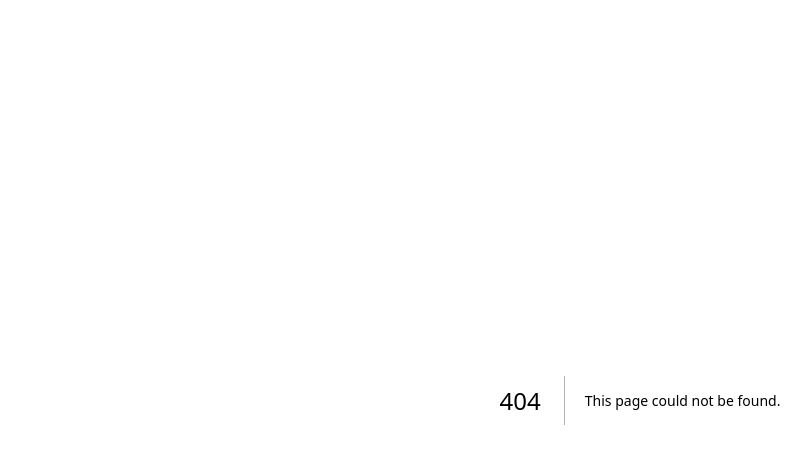
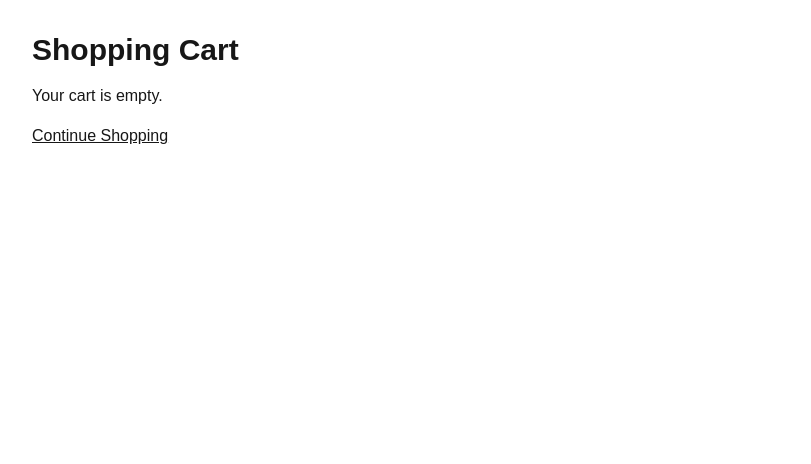
Before and after one commit to yfsteven/everyday-threads-ecommerce, a Next.js app in the folder frontend/: page /cart in a window 1280 px wide. Before the commit this address had no page. Shown: the top 464 px of the page, without its empty margins (0-811 px from the left). Built offline with nearby package versions, Linux system fonts and the light colour scheme.

Commit message:
Add shopping cart functionality

```diff
--- /dev/null
+++ b/frontend/app/cart/page.js
@@ -0,0 +1,96 @@
+"use client";
+
+import Link from "next/link";
+import { useCart } from "../../context/CartContext";
+
+export default function CartPage() {
+    const {
+        cartItems,
+        removeFromCart,
+        updateQuantity,
+        cartTotal,
+    } = useCart();
+
+    if (cartItems.length === 0) {
+        return (
+            <main className="p-8">
+                <h1 className="text-3xl font-bold mb-4">Shopping Cart</h1>
+
+                <p className="mb-4">Your cart is empty.</p>
+
+                <Link href="/products" className="underline">
+                    Continue Shopping
+                </Link>
+            </main>
+        );
+    }
+
+    return (
+        <main className="p-8">
+            <h1 className="text-3xl font-bold mb-6">Shopping Cart</h1>
+
+            <div className="space-y-6">
+                {cartItems.map((item) => (
+                    <div key={item.id} className="border p-4 rounded-lg">
+                        <h2 className="text-xl font-semibold">{item.name}</h2>
+
+                        <p>${item.price.toFixed(2)}</p>
+
+                        <div className="flex items-center gap-3 mt-3">
+                            <button
+                                onClick={() =>
+                                    updateQuantity(item.id, item.quantity - 1)
+                                }
+                                className="border px-3 py-1 rounded"
+                            >
+                                -
+                            </button>
+
+                            <span>{item.quantity}</span>
+
+                            <button
+                                onClick={() =>
+                                    updateQuantity(item.id, item.quantity + 1)
+                                }
+                                className="border px-3 py-1 rounded"
+                            >
+                                +
+                            </button>
+
+                            <button
+                                onClick={() => removeFromCart(item.id)}
+                                className="border p-2 rounded ml-4"
+                                aria-label={`Remove ${item.name} from cart`}
+                                title="Remove from cart"
+                            >
+                                <svg
+                                    xmlns="http://www.w3.org/2000/svg"
+                                    width="18"
+                                    height="18"
+                                    viewBox="0 0 24 24"
+                                    fill="none"
+                                    stroke="currentColor"
+                                    strokeWidth="2"
+                                    strokeLinecap="round"
+                                    strokeLinejoin="round"
+                                >
+                                    <path d="M3 6h18" />
+                                    <path d="M8 6V4h8v2" />
+                                    <path d="M19 6l-1 14H6L5 6" />
+                                    <path d="M10 11v5" />
+                                    <path d="M14 11v5" />
+                                </svg>
+                            </button>
+                        </div>
+                    </div>
+                ))}
+            </div>
+
+            <div className="mt-8">
+                <h2 className="text-2xl font-bold">
+                    Total: ${cartTotal.toFixed(2)}
+                </h2>
+            </div>
+        </main>
+    );
+}
--- a/frontend/app/layout.js
+++ b/frontend/app/layout.js
@@ -1,5 +1,6 @@
 import { Geist, Geist_Mono } from "next/font/google";
 import "./globals.css";
+import { CartProvider } from "../context/CartContext";
 
 const geistSans = Geist({
   variable: "--font-geist-sans",
@@ -22,7 +23,9 @@ export default function RootLayout({ children }) {
       lang="en"
       className={`${geistSans.variable} ${geistMono.variable} h-full antialiased`}
     >
-      <body className="min-h-full flex flex-col">{children}</body>
+      <body className="min-h-full flex flex-col">
+        <CartProvider>{children}</CartProvider>
+      </body>
     </html>
   );
 }
--- a/frontend/app/products/[id]/page.js
+++ b/frontend/app/products/[id]/page.js
@@ -1,5 +1,6 @@
 import Link from 'next/link';
 import { getProductById } from '../../../services/productService';
+import AddToCartButton from "../../../components/AddToCartButton";
 
 export default async function ProductDetailPage({ params }) {
   let product = null;
@@ -69,13 +70,7 @@ export default async function ProductDetailPage({ params }) {
             {product.description}
           </p>
 
-          <button
-            type="button"
-            disabled={!product.availability}
-            className="w-full self-start rounded-md bg-black px-6 py-3 font-medium text-white transition-colors hover:bg-zinc-800 disabled:cursor-not-allowed disabled:bg-zinc-300 sm:w-auto"
-          >
-            {product.availability ? 'Add to Cart' : 'Unavailable'}
-          </button>
+          <AddToCartButton product={product} />
         </div>
       </div>
     </main>
--- /dev/null
+++ b/frontend/components/AddToCartButton.js
@@ -0,0 +1,18 @@
+"use client";
+
+import { useCart } from "../context/CartContext";
+
+export default function AddToCartButton({ product }) {
+  const { addToCart } = useCart();
+
+  return (
+    <button
+      type="button"
+      disabled={!product.availability}
+      onClick={() => addToCart(product)}
+      className="w-full self-start rounded-md bg-black px-6 py-3 font-medium text-white transition-colors hover:bg-zinc-800 disabled:cursor-not-allowed disabled:bg-zinc-300 sm:w-auto"
+    >
+      {product.availability ? "Add to Cart" : "Unavailable"}
+    </button>
+  );
+}
--- /dev/null
+++ b/frontend/context/CartContext.js
@@ -0,0 +1,96 @@
+"use client";
+
+import { createContext, useContext, useEffect, useState } from "react";
+
+const CartContext = createContext();
+
+export function CartProvider({ children }) {
+  const [cartItems, setCartItems] = useState([]);
+
+  useEffect(() => {
+    const savedCart = localStorage.getItem("cart");
+
+    if (savedCart) {
+      setCartItems(JSON.parse(savedCart));
+    }
+  }, []);
+
+  useEffect(() => {
+    localStorage.setItem("cart", JSON.stringify(cartItems));
+  }, [cartItems]);
+
+  function addToCart(product) {
+    setCartItems((currentItems) => {
+      const existingItem = currentItems.find(
+        (item) => item.id === product.id
+      );
+
+      if (existingItem) {
+        return currentItems.map((item) =>
+          item.id === product.id
+            ? { ...item, quantity: item.quantity + 1 }
+            : item
+        );
+      }
+
+      return [
+        ...currentItems,
+        {
+          id: product.id,
+          name: product.name,
+          price: Number(product.price),
+          image_url: product.image_url,
+          quantity: 1,
+        },
+      ];
+    });
+  }
+
+  function removeFromCart(productId) {
+    setCartItems((currentItems) =>
+      currentItems.filter((item) => item.id !== productId)
+    );
+  }
+
+  function updateQuantity(productId, quantity) {
+    if (quantity < 1) {
+      removeFromCart(productId);
+      return;
+    }
+
+    setCartItems((currentItems) =>
+      currentItems.map((item) =>
+        item.id === productId ? { ...item, quantity } : item
+      )
+    );
+  }
+
+  const cartTotal = cartItems.reduce(
+    (total, item) => total + item.price * item.quantity,
+    0
+  );
+
+  const cartCount = cartItems.reduce(
+    (total, item) => total + item.quantity,
+    0
+  );
+
+  return (
+    <CartContext.Provider
+      value={{
+        cartItems,
+        addToCart,
+        removeFromCart,
+        updateQuantity,
+        cartTotal,
+        cartCount,
+      }}
+    >
+      {children}
+    </CartContext.Provider>
+  );
+}
+
+export function useCart() {
+  return useContext(CartContext);
+}
```
